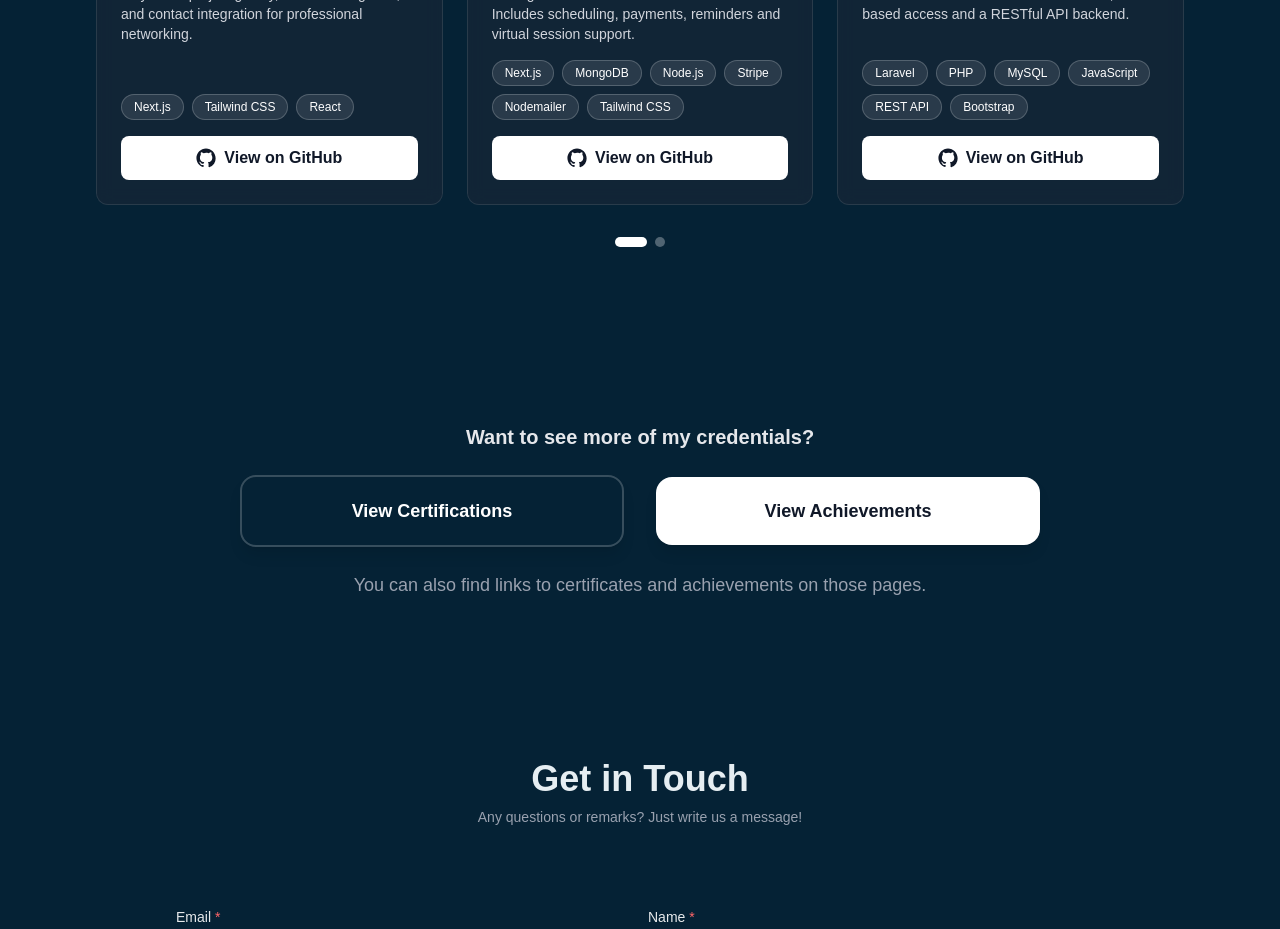
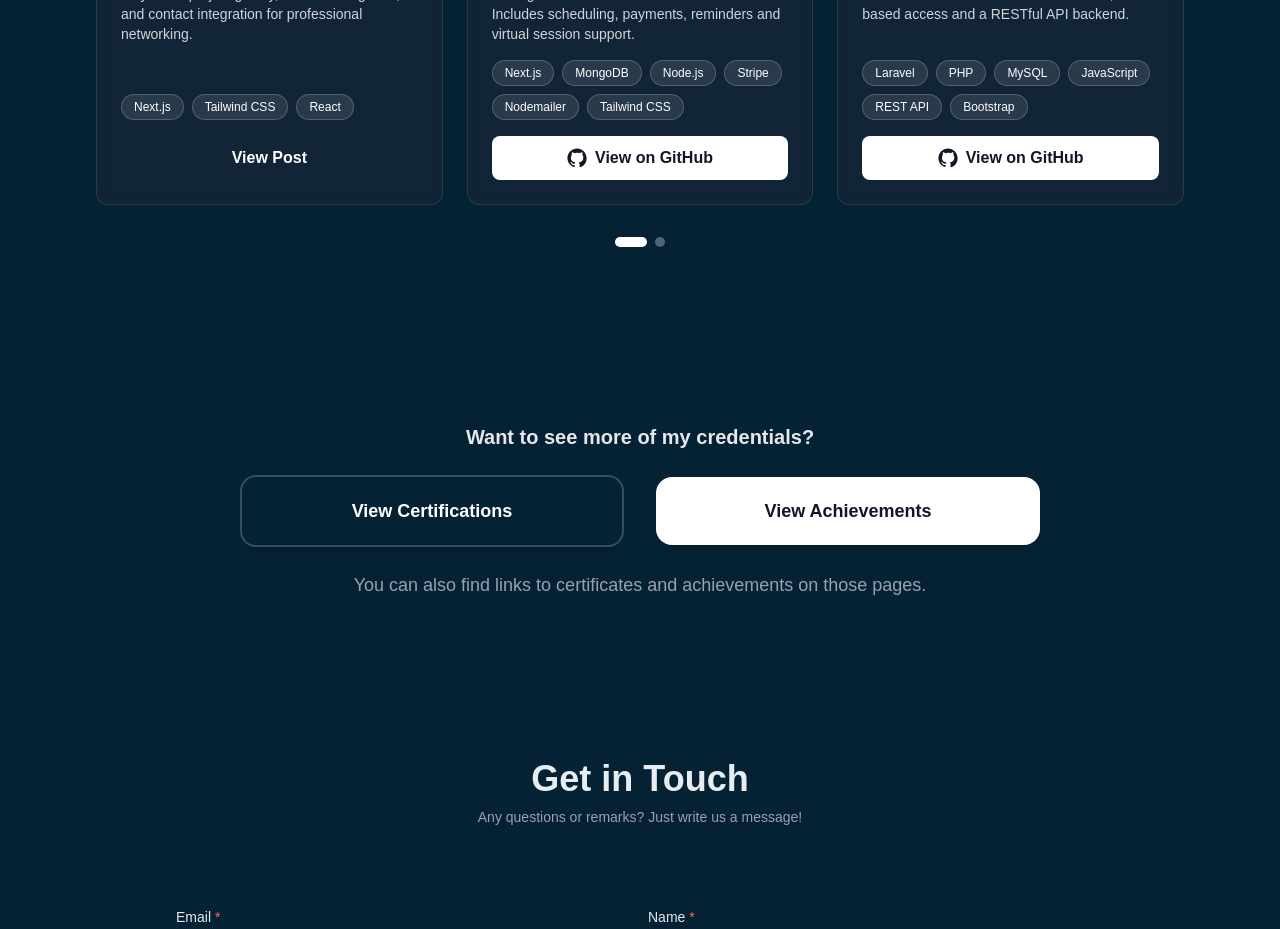
Before and after one commit to HasiniNavindya/my-portfolio, a Next.js app: page / in a window 1280 px wide. Shown: the part 3660-4589 px from the top of the page. Built offline with nearby package versions, Linux system fonts and the light colour scheme.

Commit message:
Updated portfolio project update

```diff
--- a/src/components/ProjectsSection.jsx
+++ b/src/components/ProjectsSection.jsx
@@ -9,7 +9,8 @@ export default function ProjectsSection() {
       title: "Personal Portfolio Website",
       description: "A modern, responsive personal portfolio to showcase profile, skills and projects.  It features a dynamic project gallery, smooth navigation, and contact integration for professional networking.",
       image: "projectPortfolio.jpg",
-      github: "https://github.com/HasiniNavindya/my-portfolio",
+      github: "",
+      post: "https://www.linkedin.com/posts/hasini-navindya-b82448271_portfolio-webdevelopment-professionalgrowth-activity-7390051843902488576-eaXL?utm_source=share&utm_medium=member_desktop&rcm=ACoAAEJzgJIBDQoa1nt13c1HsvTTxOhWsgluK7M",
       tech: ["Next.js", "Tailwind CSS", "React"],
     },
 
@@ -133,18 +134,33 @@ export default function ProjectsSection() {
                     ))}
                   </div>
 
-                  {/* GitHub link button */}
+                  {/* Action buttons: GitHub and optional Post (LinkedIn) */}
+                  <div className="w-full flex flex-col sm:flex-row gap-3">
+                    {project.github ? (
                       <a
                         href={project.github}
                         target="_blank"
                         rel="noreferrer"
-                    className="w-full sm:inline-flex items-center justify-center gap-2 bg-white text-gray-900 font-semibold px-5 py-2.5 rounded-lg hover:bg-gray-100 transition-colors text-center"
+                        className="flex-1 inline-flex items-center justify-center gap-2 bg-white text-gray-900 font-semibold px-5 py-2.5 rounded-lg hover:bg-gray-100 transition-colors text-center"
                       >
                         <svg xmlns="http://www.w3.org/2000/svg" className="w-5 h-5" viewBox="0 0 24 24" fill="currentColor">
                           <path d="M12 .5C5.73.5.5 5.73.5 12c0 5.08 3.29 9.38 7.86 10.9.58.11.79-.25.79-.56 0-.28-.01-1.02-.02-2-3.2.7-3.88-1.54-3.88-1.54-.53-1.36-1.3-1.72-1.3-1.72-1.06-.73.08-.71.08-.71 1.17.08 1.79 1.2 1.79 1.2 1.04 1.78 2.73 1.27 3.4.97.11-.75.41-1.27.74-1.56-2.56-.29-5.26-1.28-5.26-5.69 0-1.26.45-2.29 1.2-3.1-.12-.3-.52-1.51.11-3.15 0 0 .98-.31 3.2 1.18a11.1 11.1 0 0 1 2.92-.39c.99 0 1.99.13 2.92.39 2.22-1.49 3.2-1.18 3.2-1.18.63 1.64.23 2.85.11 3.15.75.81 1.2 1.84 1.2 3.1 0 4.42-2.7 5.4-5.27 5.68.42.37.8 1.1.8 2.22 0 1.6-.01 2.89-.01 3.28 0 .31.21.68.8.56A10.52 10.52 0 0 0 23.5 12C23.5 5.73 18.27.5 12 .5z" />
                         </svg>
                         View on GitHub
                       </a>
+                    ) : null}
+
+                    {project.post ? (
+                      <a
+                        href={project.post}
+                        target="_blank"
+                        rel="noreferrer"
+                        className="flex-1 inline-flex items-center justify-center gap-2 bg-primary-dark text-white font-semibold px-5 py-2.5 rounded-lg hover:brightness-90 transition-colors text-center"
+                      >
+                        View Post
+                      </a>
+                    ) : null}
+                  </div>
                 </div>
               </div>
             ))}
```
Lines whose indentation alone changed are shown as unchanged.
